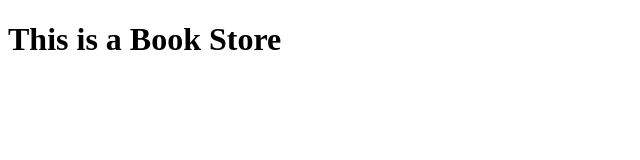
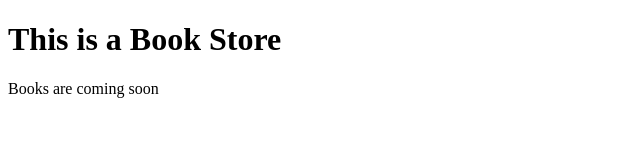
Before and after one commit to thadib/book-store, a plain HTML site: page index.html in a window 1280 px wide. Shown: the whole page, without its empty margins (0-640 px from the left). Drawn offline with Linux system fonts and the light colour scheme.

Commit message:
books coming

```diff
--- a/index.html
+++ b/index.html
@@ -7,5 +7,6 @@
 </head>
 <body>
     <h1>This is a Book Store</h1>
+    <p>Books are coming soon</p>
 </body>
 </html>
```
